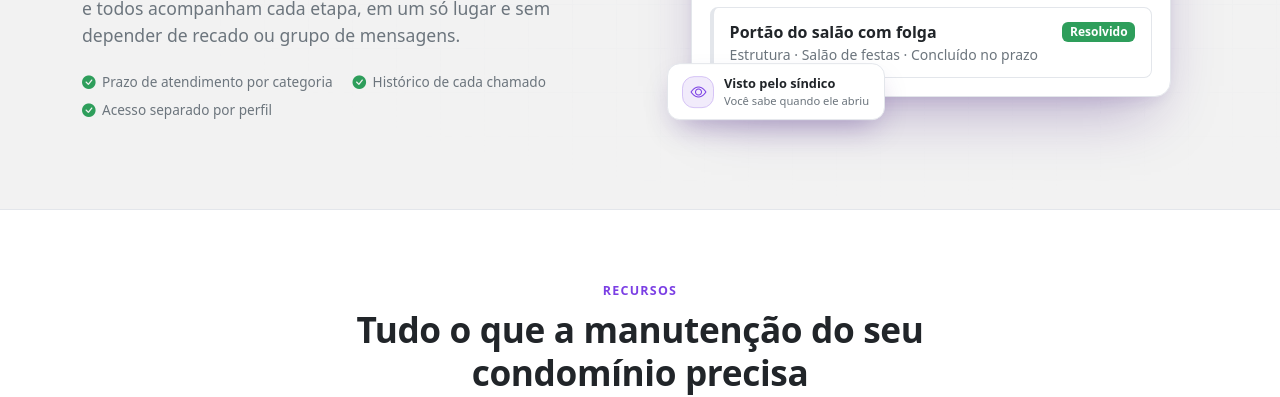
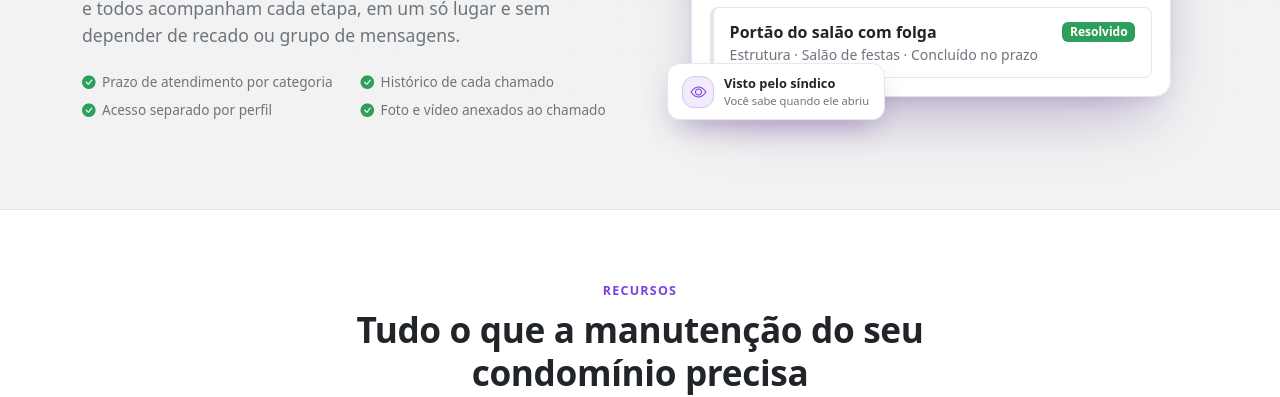
Before and after one commit to MarcoTDS/ZELUS, a plain HTML site: page front/index.html in a window 1280 px wide. Shown: the part 414-811 px from the top of the page. Drawn offline with nearby package versions, Linux system fonts and the light colour scheme.

Commit message:
pequeno ajuste visual

```diff
--- a/front/index.html
+++ b/front/index.html
@@ -98,6 +98,7 @@
               <li><i class="bi bi-check-circle-fill"></i> Prazo de atendimento por categoria</li>
               <li><i class="bi bi-check-circle-fill"></i> Histórico de cada chamado</li>
               <li><i class="bi bi-check-circle-fill"></i> Acesso separado por perfil</li>
+              <li><i class="bi bi-check-circle-fill"></i> Foto e vídeo anexados ao chamado</li>
             </ul>
           </div>
 
--- a/front/styles/index.css
+++ b/front/styles/index.css
@@ -77,7 +77,8 @@ section[id] { scroll-margin-top: 4.5rem; }
 }
 .lp-hero .lead { max-width: 34rem; color: var(--zelus-texto-suave); font-size: 1.1rem; }
 
-.lp-pontos { list-style: none; padding: 0; margin: 0; display: flex; flex-wrap: wrap; gap: 0.5rem 1.25rem; }
+.lp-pontos { list-style: none; padding: 0; margin: 0; display: grid; grid-template-columns: repeat(2, auto); justify-content: start; gap: 0.5rem 1.75rem; }
+@media (max-width: 575.98px) { .lp-pontos { grid-template-columns: 1fr; } }
 .lp-pontos li { font-size: 0.85rem; color: var(--zelus-texto-suave); display: flex; align-items: center; gap: 0.4rem; }
 .lp-pontos i { color: #2E9E5B; }
 
```
